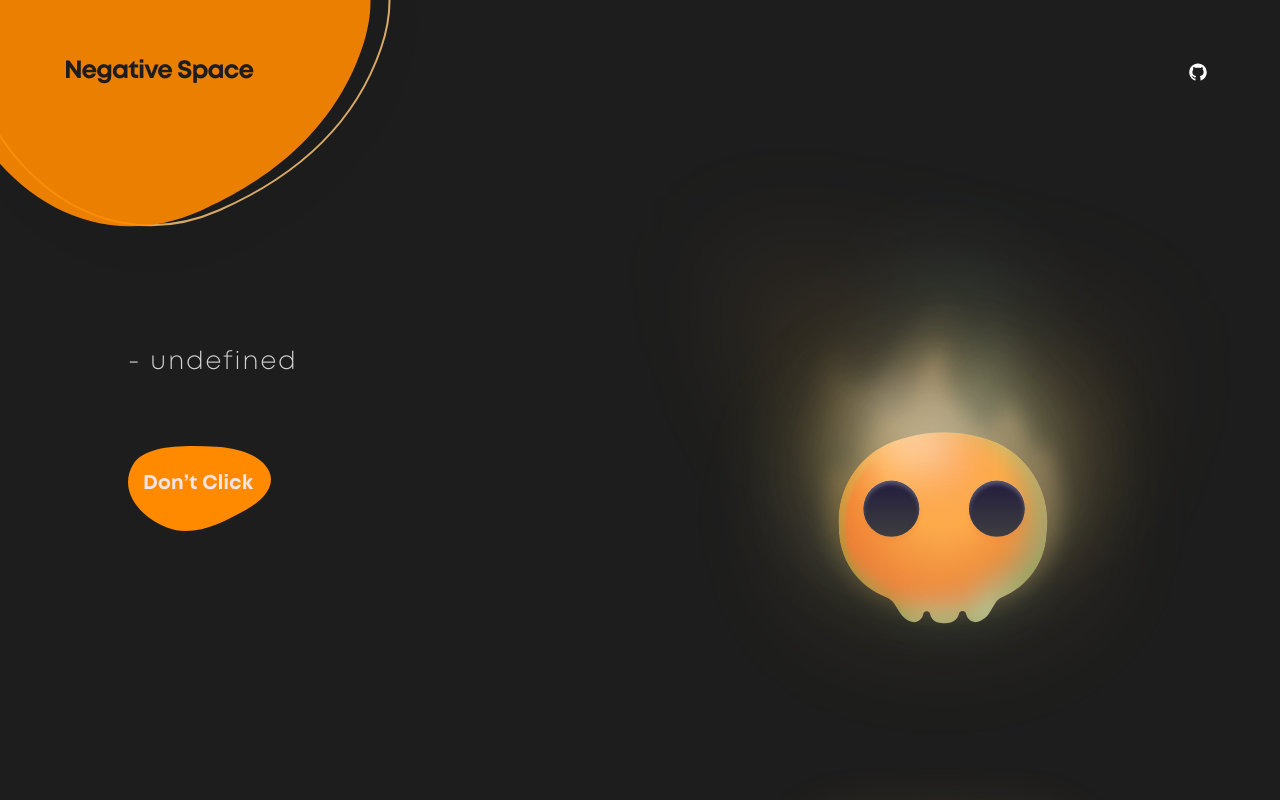
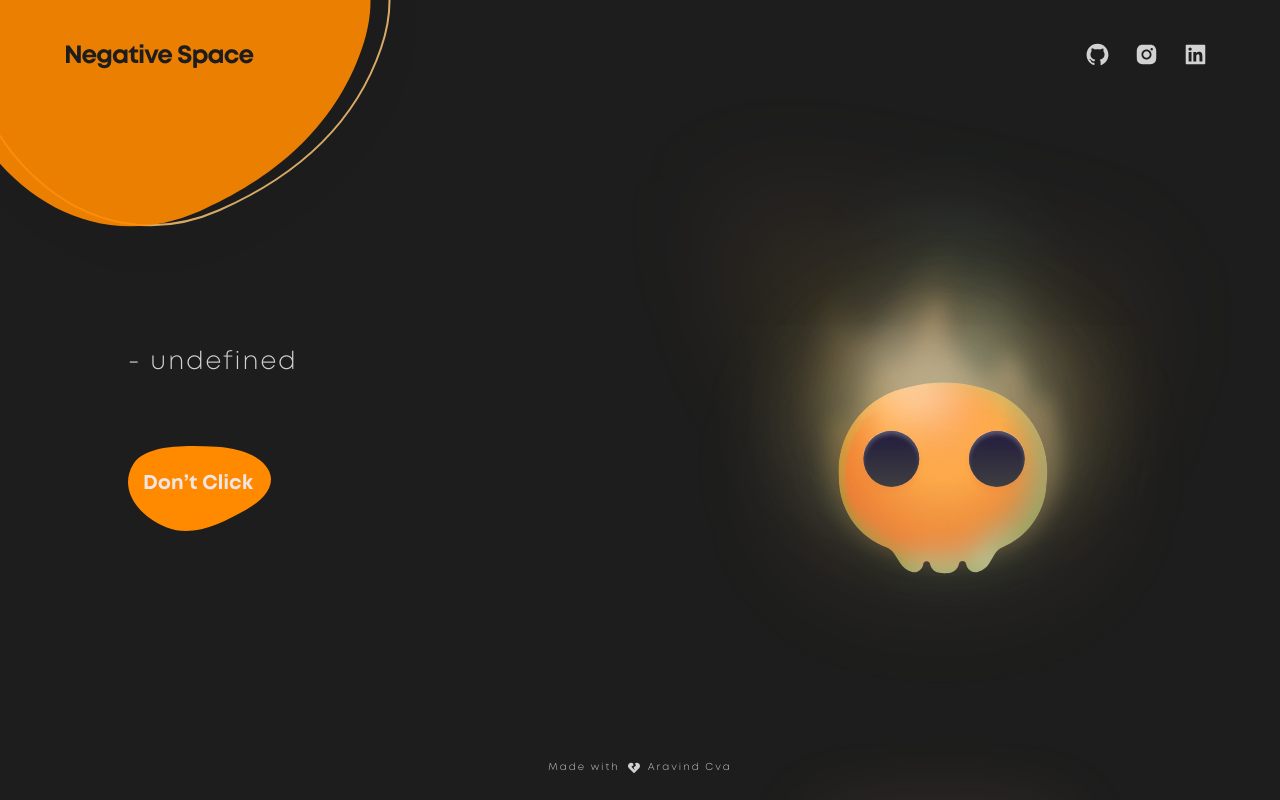
Before and after one commit to aravindasiva/demotivational-quotes-web, a Next.js app: page / in a window 1280 px wide. Built offline with nearby package versions, Linux system fonts and the light colour scheme; no server answers.

Commit message:
final commit?

```diff
--- a/components/Header/index.tsx
+++ b/components/Header/index.tsx
@@ -4,14 +4,17 @@ import {
   Divider,
   Stack,
   useDisclosure,
-  HStack
+  HStack,
+  Icon,
+  Link,
+  LinkOverlay
 } from "@chakra-ui/react"
 import React from "react"
-import { AiFillGithub } from "react-icons/ai"
+import { AiFillGithub, AiFillInstagram, AiFillLinkedin } from "react-icons/ai"
 import Text, { TextStyles } from "../Text"
 
 
-export const SiteHeaderHeight = 80
+export const SiteHeaderHeight = 50
 
 const SiteHeader = () => {
   const { isOpen, onOpen, onClose } = useDisclosure();
@@ -31,16 +34,25 @@ const SiteHeader = () => {
           color="black"
         >
           <Flex align="center" mr={2}>
-              <Text as={'a'} color='#1d1d1d' textStyle={TextStyles.title} fontSize={25} cursor="pointer" _hover={{ color: '#D2D2D2' }}>
-                Negative Space
-              </Text>
+          <LinkOverlay href="#">
+            <Text color='#1d1d1d' textStyle={TextStyles.title} fontSize={25} cursor="pointer" _hover={{ color: '#D2D2D2' }}>
+              Negative Space
+            </Text>
+            </LinkOverlay>
           </Flex>
           <Flex align="center" mr={2}>
-            <HStack spacing={2}>
-              <AiFillGithub size={20} color='white'/>
+            <HStack spacing={6}>
+              <Link href="https://github.com/aravindasiva" isExternal>
+                <Icon as={AiFillGithub} _hover={{ color: '#FF8A00' }} _focus={{ outline: 'none' }} _active={{ outline: 'none' }} boxSize={25} color='#D2D2D2' />
+              </Link>
+              <Link href="https://www.instagram.com/aravind_cva/" isExternal>
+                <Icon as={AiFillInstagram} _hover={{ color: '#FF8A00' }} _focus={{ outline: 'none' }} boxSize={25} color='#D2D2D2' />
+              </Link>
+              <Link href="https://www.linkedin.com/in/aravindasiva/" isExternal>
+                <Icon as={AiFillLinkedin} _hover={{ color: '#FF8A00' }} _focus={{ outline: 'none' }} boxSize={25} color='#D2D2D2' />
+              </Link>
             </HStack>
           </Flex>
-
 
         </Flex>
       </Box>
--- a/containers/HomeContainer/index.tsx
+++ b/containers/HomeContainer/index.tsx
@@ -1,4 +1,4 @@
-import { Box, Center, HStack } from '@chakra-ui/react'
+import { Box, Center, HStack, Icon, Link } from '@chakra-ui/react'
 import React from 'react'
 import SiteHeader from '../../components/Header'
 import DontClick from '../../components/svg/DontClick'
@@ -8,11 +8,10 @@ import Text, { TextStyles } from '../../components/Text'
 import { GetRandomQuoteDocument, useGetRandomQuoteQuery } from '../../generated/graphql-types'
 import { AnimatePresence, motion } from "framer-motion"
 import SkullShadow from '../../components/svg/SkullShadow'
+import { FaHeartBroken } from 'react-icons/fa'
 
 const HomeContainer = () => {
   const { data, loading, refetch: randomQuoteRefetch } = useGetRandomQuoteQuery()
-  console.log("🚀 ~ file: index.tsx ~ line 11 ~ HomeContainer ~ data", data?.randomQuote?.id)
-  console.log("🚀 ~ file: index.", process.env.NEXT_PUBLIC_SERVER_URI)
 
   const onDontClick = async () => {
     randomQuoteRefetch()
@@ -26,8 +25,19 @@ const HomeContainer = () => {
       </Box>
       <Box position='absolute' top={0}>
         <SiteHeader />
+        <Box w='100vw' minH={10} position='fixed' bottom={0}>
+          <Center>
+            <HStack>
+              <Text textStyle={TextStyles.caption} fontSize={10} color='#d2d2d2'>Made with</Text>
+              <Icon as={FaHeartBroken} _hover={{ color: 'red' }} _focus={{ outline: 'none' }} _active={{ outline: 'none' }} boxSize={3} color='#D2D2D2' />
+              <Link href="https://github.com/aravindasiva" isExternal>
+                <Text textStyle={TextStyles.caption} fontSize={10} _hover={{ color: '#FF8A00' }} color='#d2d2d2'>Aravind Cva</Text>
+              </Link>
+            </HStack>
+          </Center>
+        </Box>
         <Box>
-          <Box position='fixed' top='15%' right={0}>
+          <Box position='fixed' top='12%' right={0}>
             <Skull />
             <Center >
               <SkullShadow />
```
